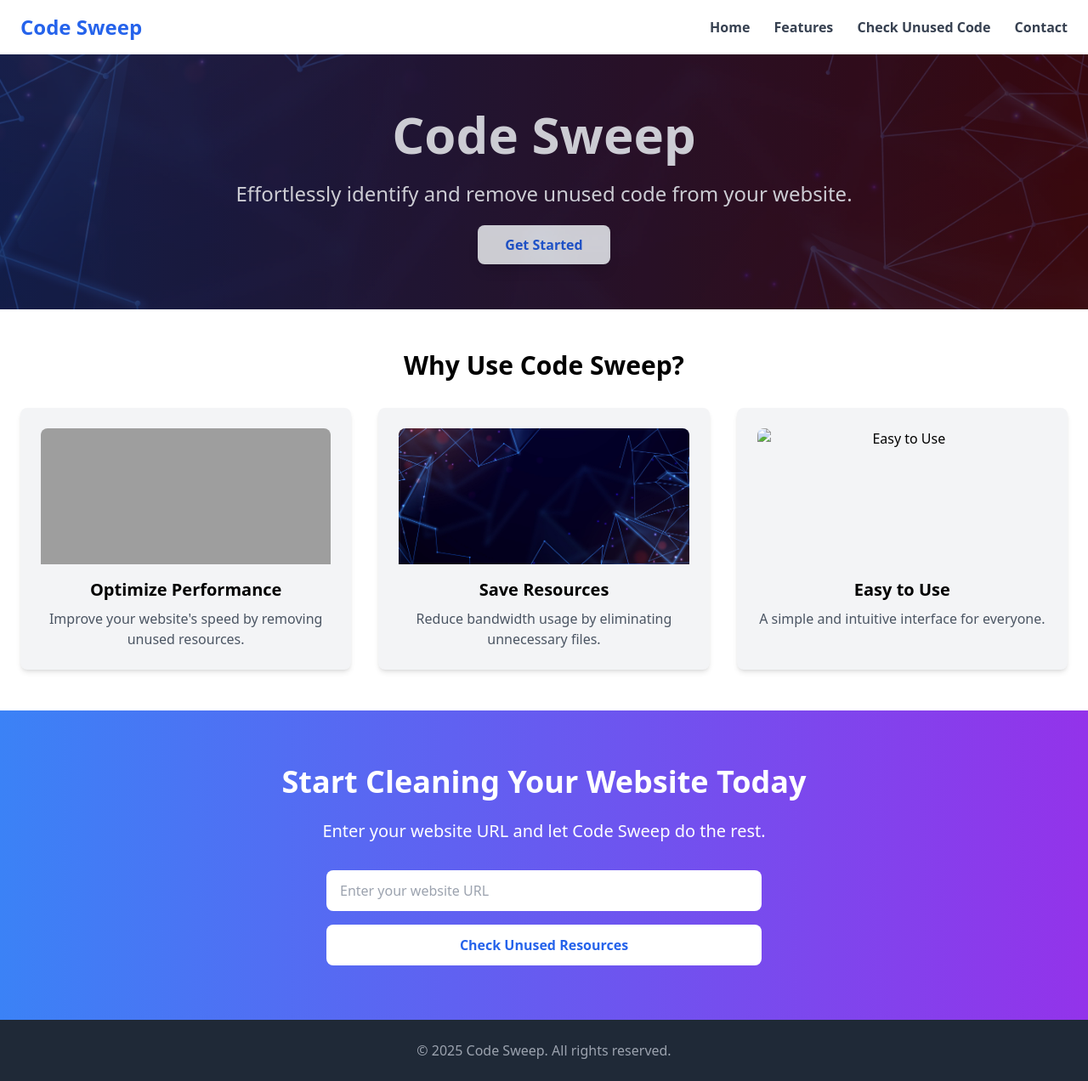
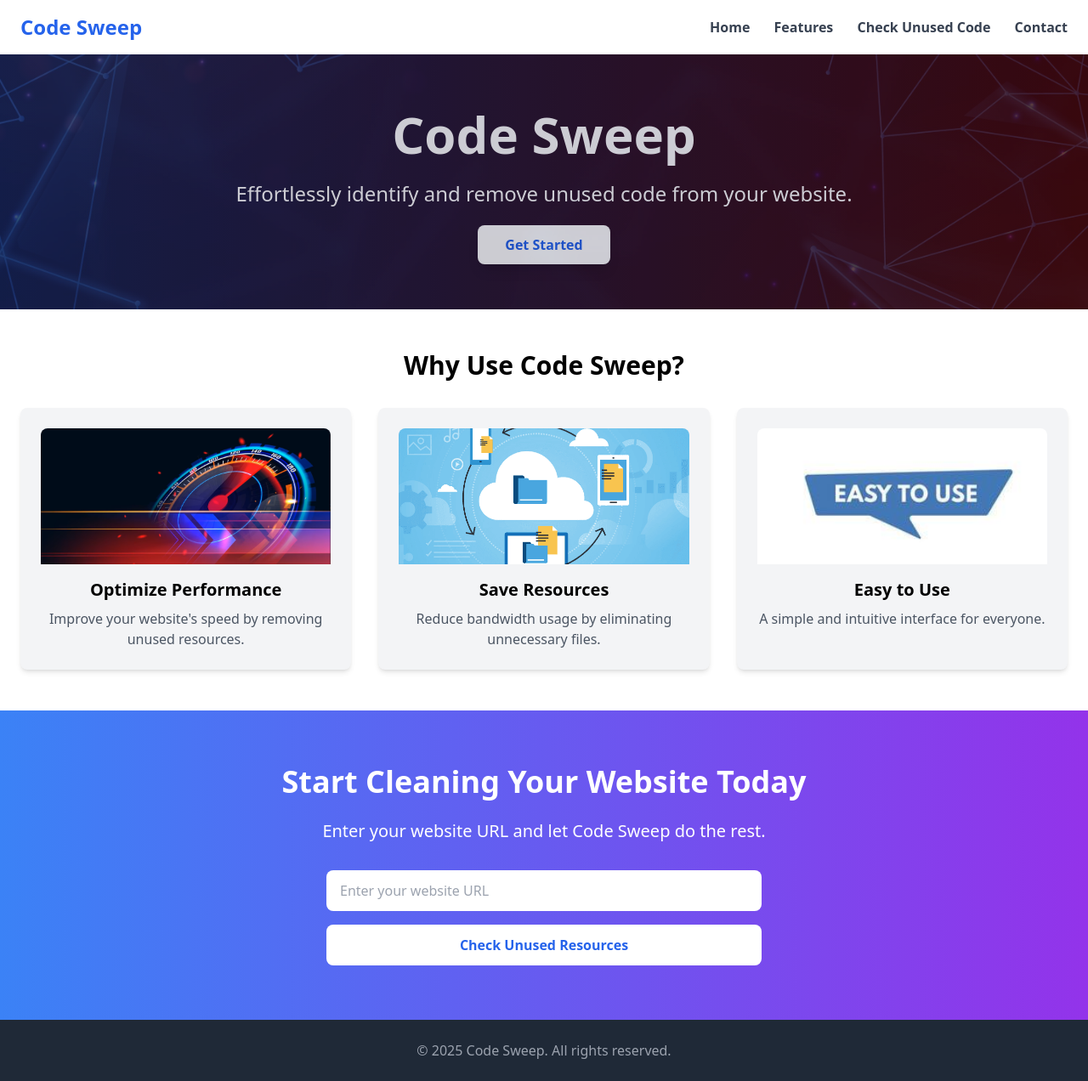
Before and after one commit to Deepraj9119/Code-Sweep-Project, a Django app: page / in a window 1280 px wide. Shown: the whole page at 85% size. Run offline with Django 5.2, Linux system fonts and the light colour scheme; some libraries are stand-ins or nearby versions; grey boxes are pictures that could not be loaded.

Commit message:
images done

```diff
--- a/templates/index.html
+++ b/templates/index.html
@@ -44,19 +44,19 @@
       <div class="grid grid-cols-1 md:grid-cols-3 gap-8">
         <!-- Card 1 -->
         <div class="text-center p-6 bg-gray-100 rounded-lg shadow-md">
-          <img src="/static/images/images.jpg" alt="Optimize Performance" class="w-full h-40 object-cover rounded-t-lg mb-4">
+          <img src="/static/images/optimize performance.png" alt="Optimize Performance" class="w-full h-40 object-cover rounded-t-lg mb-4">
           <h3 class="text-xl font-semibold mb-2">Optimize Performance</h3>
           <p class="text-gray-600">Improve your website's speed by removing unused resources.</p>
         </div>
         <!-- Card 2 -->
         <div class="text-center p-6 bg-gray-100 rounded-lg shadow-md">
-          <img src="/static/images/bg.jpg" alt="Save Resources" class="w-full h-40 object-cover rounded-t-lg mb-4">
+          <img src="/static/images/save resources.png" alt="Save Resources" class="w-full h-40 object-cover rounded-t-lg mb-4">
           <h3 class="text-xl font-semibold mb-2">Save Resources</h3>
           <p class="text-gray-600">Reduce bandwidth usage by eliminating unnecessary files.</p>
         </div>
         <!-- Card 3 -->
         <div class="text-center p-6 bg-gray-100 rounded-lg shadow-md">
-          <img src="https://via.placeholder.com/300x150" alt="Easy to Use" class="w-full h-40 object-cover rounded-t-lg mb-4">
+          <img src="/static/images/easy to use.jpg" alt="Easy to Use" class="w-full h-40 object-cover rounded-t-lg mb-4">
           <h3 class="text-xl font-semibold mb-2">Easy to Use</h3>
           <p class="text-gray-600">A simple and intuitive interface for everyone.</p>
         </div>
```
Also changed, not shown: db.sqlite3, static/images/easy to use.jpg (added), static/images/optimize performance.png (added), static/images/save resources.png (added).
